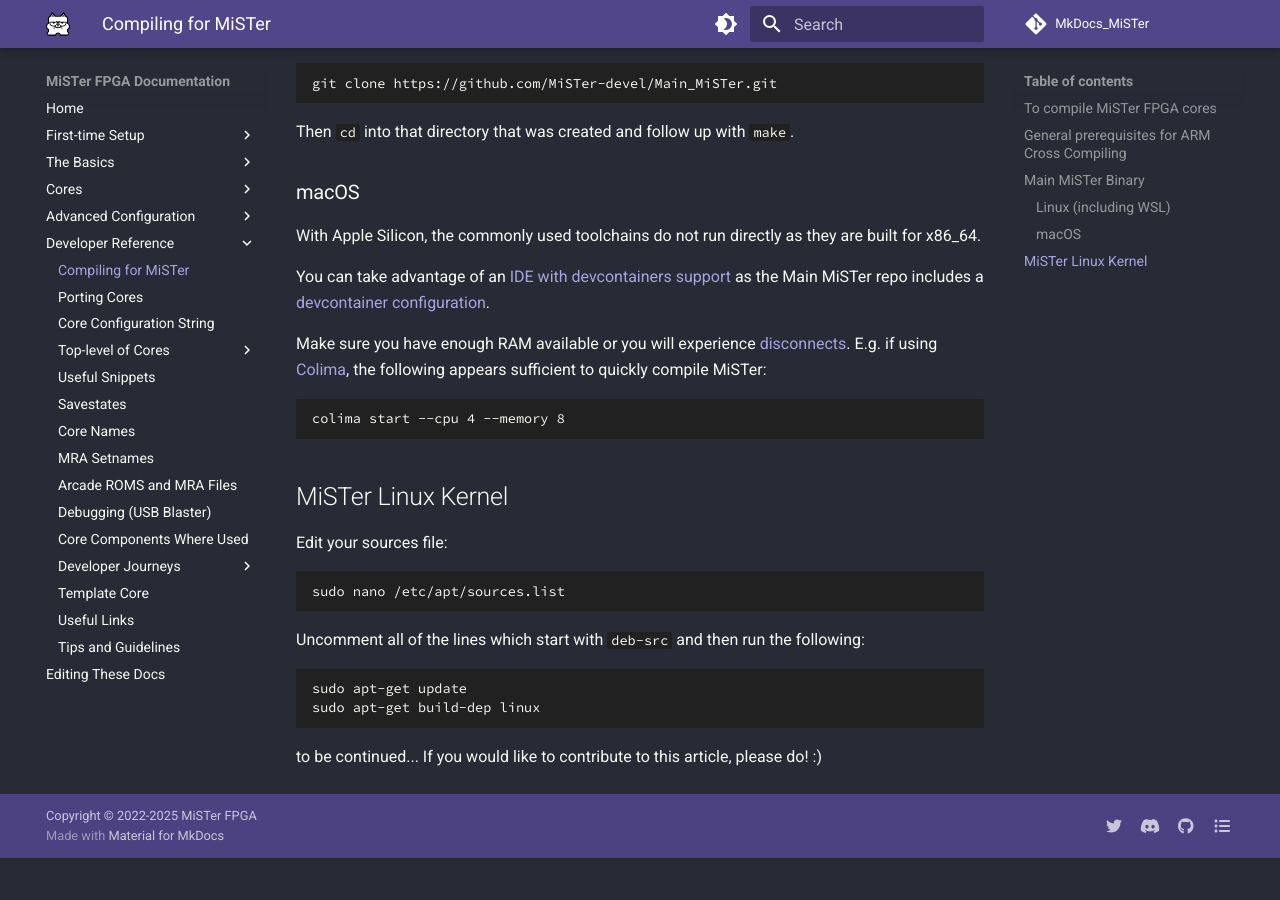
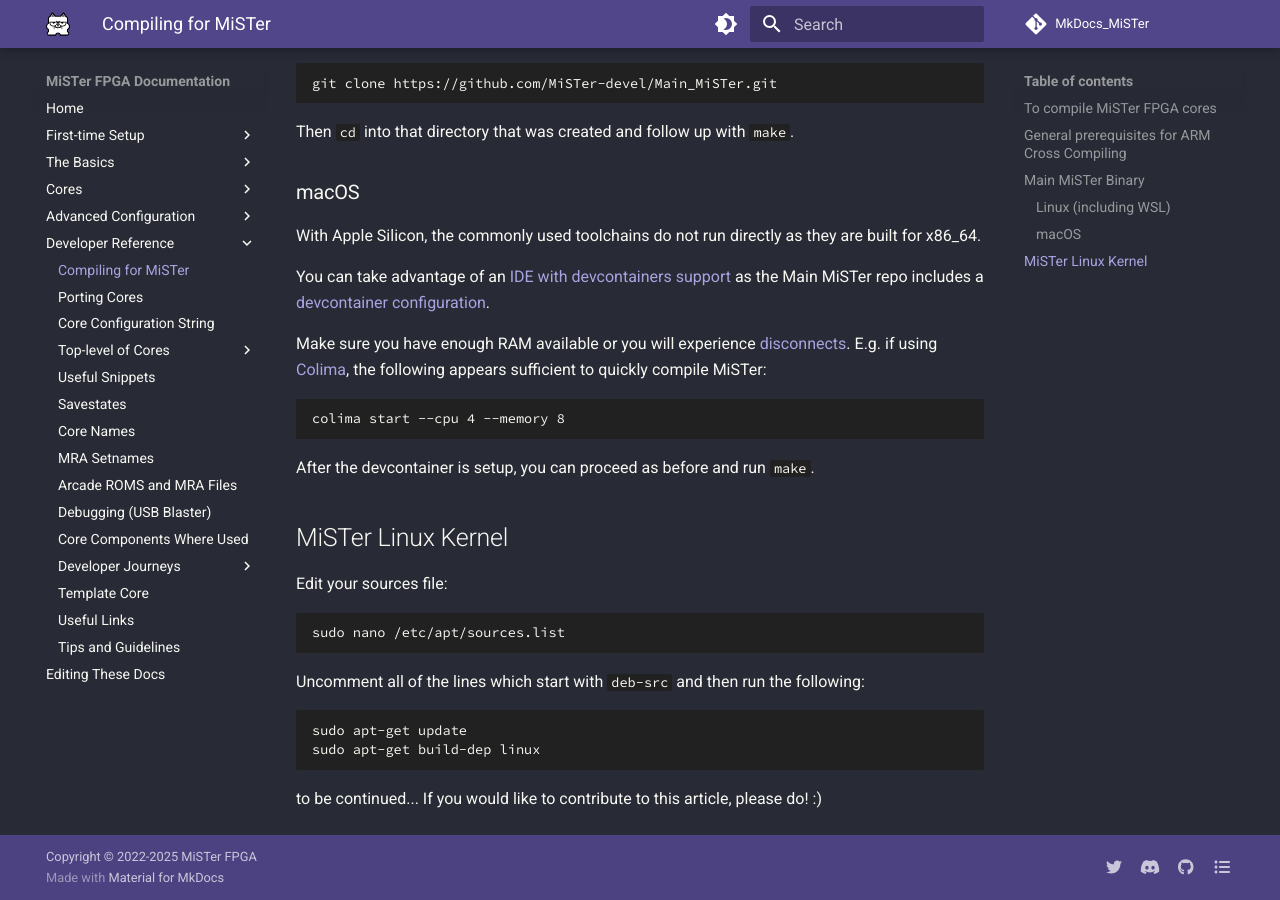
Before and after one commit to MiSTer-devel/MkDocs_MiSTer, an MkDocs documentation site: the page built from docs/developer/mistercompile.md, in a window 1280 px wide and 900 px high, scrolled down 1606 px. Built offline with MkDocs 1.6.1 and Material for MkDocs 9.7.7, drawn with Linux system fonts in a browser that asks for light colours; comment, search, counter and statistics services are not loaded; before the commit the page ends 2464 px from its top, so only the background shows below that.

Commit message:
Forgot make

````diff
--- a/docs/developer/mistercompile.md
+++ b/docs/developer/mistercompile.md
@@ -67,6 +67,8 @@
 colima start --cpu 4 --memory 8
 ```
 
+After the devcontainer is setup, you can proceed as before and run `make`.
+
 ## MiSTer Linux Kernel
 
 Edit your sources file:
````
